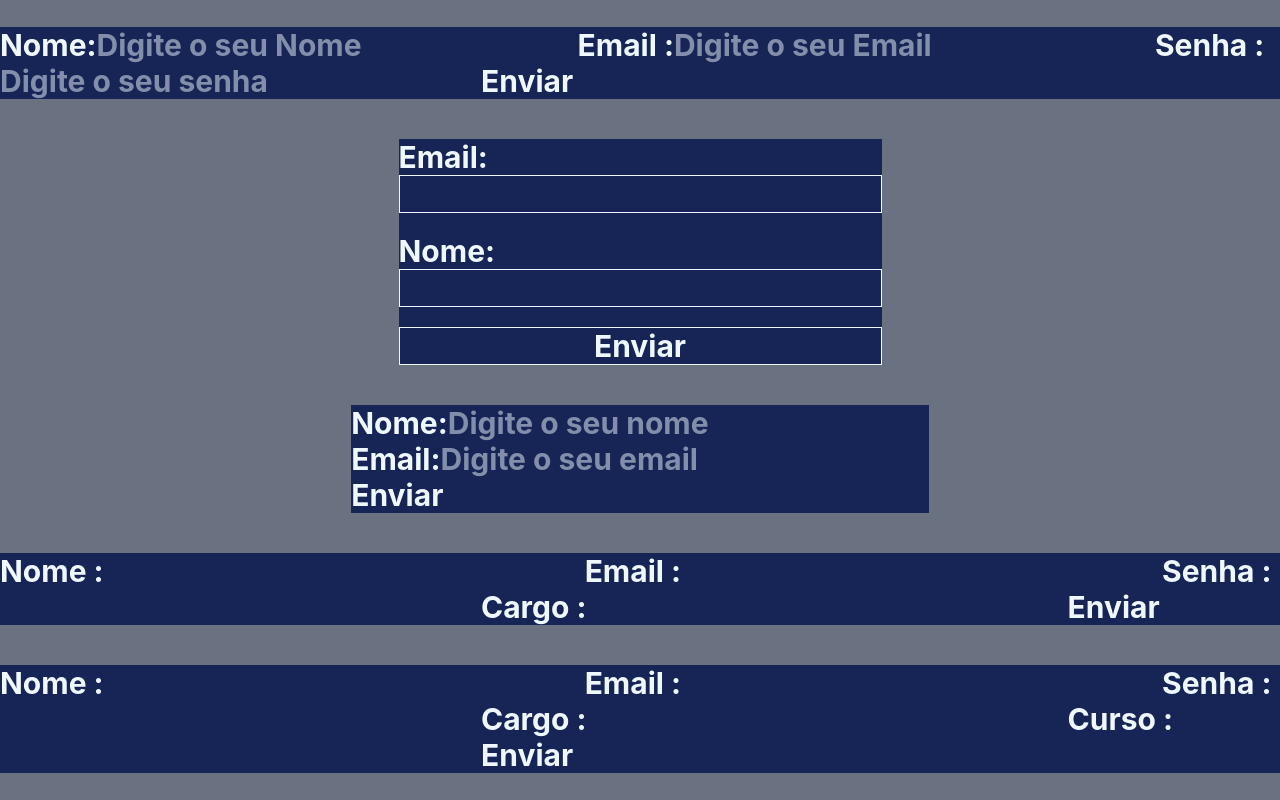
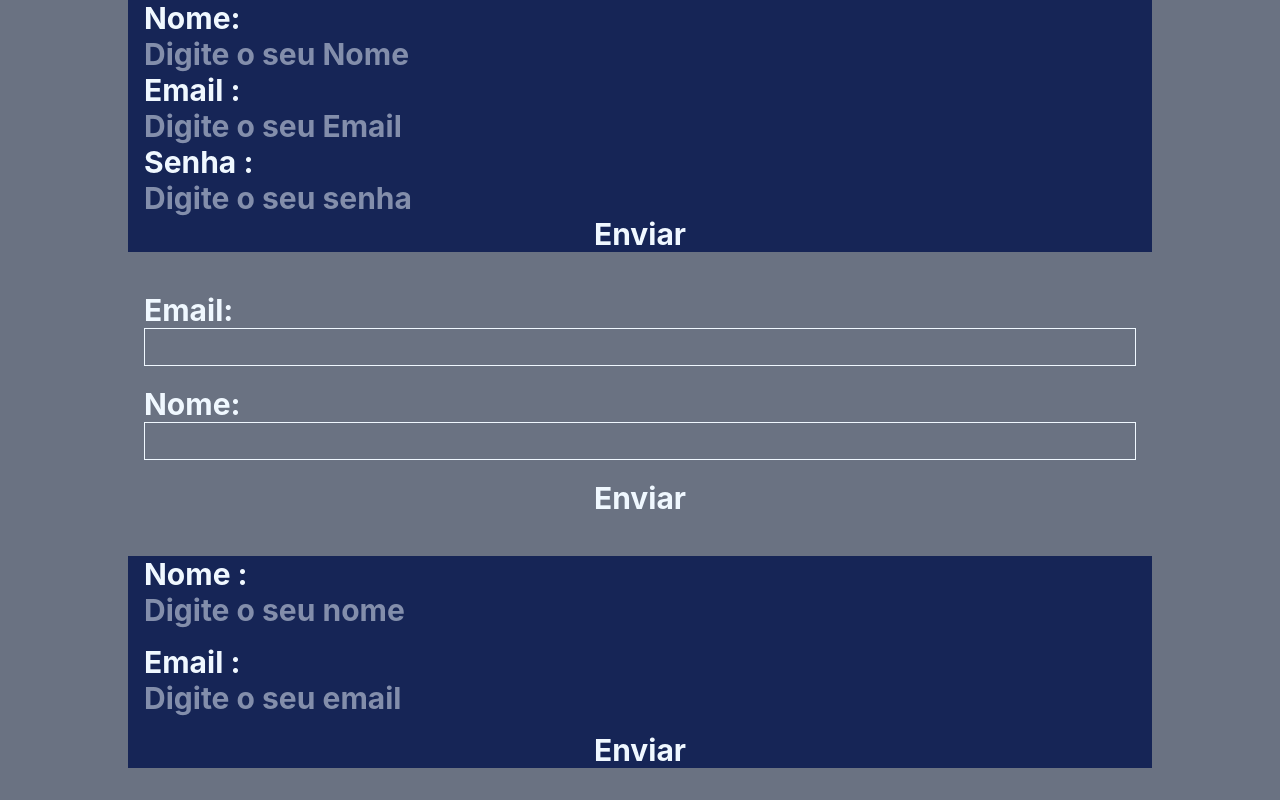
Before and after one commit to Paulo-Borges/FormTest, a React (Vite) app: page / in a window 1280 px wide. Shown: the top 800 px of the page. Built offline with nearby package versions, Linux system fonts and the light colour scheme.

Commit message:
refactor: centralizando na tela

```diff
--- a/src/App.tsx
+++ b/src/App.tsx
@@ -6,19 +6,19 @@ import { ValidationForm } from "./components/ValidationForm";
 
 function App() {
   return (
-    <div className="flex flex-col gap-10 text-3xl font-bold justify-center items-center h-screen bg-gray-500 ">
+    <div className="flex flex-col gap-10 text-3xl font-bold justify-center items-center h-full bg-gray-500">
       <div className=" bg-blue-950 ">
         <MasForm />
       </div>
 
-      <div className=" bg-blue-950 ">
+      <div className=" bg-gray-500 ">
         <ControlledForm />
       </div>
 
-      <div className=" bg-blue-950 ">
+      <div className=" bg-blue-950 flex">
         <ValidationForm />
       </div>
-      <div className=" bg-blue-950 ">
+      <div className=" bg-gray-500">
         <FormCerto />
       </div>
       <div className=" bg-blue-950 ">
--- a/src/components/FinishForm.tsx
+++ b/src/components/FinishForm.tsx
@@ -37,50 +37,58 @@ export const FinishForm = () => {
   };
 
   return (
-    <form onSubmit={handleSubmmit}>
-      <label htmlFor="nome">
+    <form
+      onSubmit={handleSubmmit}
+      className="flex flex-col w-screen max-w-5xl px-4"
+    >
+      <label htmlFor="nome" className="flex flex-col">
         Nome :
         <input
           type="text"
           name="nome"
           value={formData.nome}
           onChange={handleChange}
+          className="border"
         />
       </label>
-      <label htmlFor="email">
+      <label htmlFor="email" className="flex flex-col">
         Email :
         <input
           type="email"
           name="email"
           value={formData.email}
           onChange={handleChange}
+          className="border"
         />
       </label>
-      <label htmlFor="senha">
+      <label htmlFor="senha" className="flex flex-col">
         Senha :
         <input
           type="password"
           name="senha"
           value={formData.senha}
           onChange={HandlePasswordChange}
+          className="border"
         />
       </label>
-      <label htmlFor="cargo">
+      <label htmlFor="cargo" className="flex flex-col">
         Cargo :
         <input
           type="cargo"
           name="cargo"
           value={formData.cargo}
           onChange={handleChange}
+          className="border"
         />
       </label>
-      <label htmlFor="curso">
+      <label htmlFor="curso" className="flex flex-col">
         Curso :
         <input
           type="curso"
           name="curso"
           value={formData.curso}
           onChange={handleChange}
+          className="border"
         />
       </label>
       {error && <span style={{ color: "red", display: "block" }}>{error}</span>}
--- a/src/components/Form.tsx
+++ b/src/components/Form.tsx
@@ -1,7 +1,6 @@
 import { useState } from "react";
 
 export function ControlledForm() {
-  const [error, setError] = useState("");
   const [formData, setFormData] = useState({
     email: "",
     nome: "",
@@ -19,7 +18,10 @@ export function ControlledForm() {
   };
 
   return (
-    <form onSubmit={handleSubmit} className="flex flex-col gap-5">
+    <form
+      onSubmit={handleSubmit}
+      className="flex flex-col gap-5 w-screen max-w-5xl px-4"
+    >
       <div className="flex flex-col">
         <label htmlFor="email">Email:</label>
         <input
@@ -42,8 +44,7 @@ export function ControlledForm() {
           onChange={handleChange}
         />
       </div>
-      {error && <span style={{ color: "red", display: "block" }}>{error}</span>}
-      <button type="submit" className="border">
+      <button type="submit" className="">
         Enviar
       </button>
     </form>
--- a/src/components/FormCerto.tsx
+++ b/src/components/FormCerto.tsx
@@ -36,44 +36,51 @@ export const FormCerto = () => {
   };
 
   return (
-    <form onSubmit={handleSubmit}>
-      <label htmlFor="nome">
+    <form
+      onSubmit={handleSubmit}
+      className="flex flex-col gap-4 w-screen max-w-5xl px-4"
+    >
+      <label htmlFor="nome" className="flex flex-col">
         Nome :
         <input
           type="text"
           name="nome"
           value={formData.nome}
           onChange={handleChange}
+          className="border"
         />
       </label>
 
-      <label htmlFor="email">
+      <label htmlFor="email" className="flex flex-col">
         Email :
         <input
           type="email"
           name="email"
           value={formData.email}
           onChange={handleChange}
+          className="border"
         />
       </label>
 
-      <label htmlFor="senha">
+      <label htmlFor="senha" className="flex flex-col">
         Senha :
         <input
           type="password"
           name="senha"
           value={formData.senha}
           onChange={HandlePasswordChange}
+          className="border"
         />
       </label>
 
-      <label htmlFor="cargo">
+      <label htmlFor="cargo" className="flex flex-col">
         Cargo :
         <input
           type="cargo"
           name="cargo"
           value={formData.cargo}
           onChange={handleChange}
+          className="border"
         />
       </label>
       {error && <span style={{ color: "red", display: "block" }}>{error}</span>}
--- a/src/components/MasForm.tsx
+++ b/src/components/MasForm.tsx
@@ -37,8 +37,11 @@ export const MasForm = () => {
   };
 
   return (
-    <form onSubmit={HandleSubmit}>
-      <label htmlFor="nome">
+    <form
+      onSubmit={HandleSubmit}
+      className="flex flex-col w-screen max-w-5xl px-4"
+    >
+      <label htmlFor="nome" className="flex flex-col">
         Nome:
         <input
           type="text"
@@ -49,7 +52,7 @@ export const MasForm = () => {
         />
       </label>
 
-      <label htmlFor="email">
+      <label htmlFor="email" className="flex flex-col">
         Email :
         <input
           type="email"
@@ -60,7 +63,7 @@ export const MasForm = () => {
         />
       </label>
 
-      <label htmlFor="senha">
+      <label htmlFor="senha" className="flex flex-col">
         Senha :
         <input
           type="password"
--- a/src/components/ValidationForm.tsx
+++ b/src/components/ValidationForm.tsx
@@ -18,10 +18,13 @@ export const ValidationForm = () => {
   };
 
   return (
-    <form onSubmit={handleSubmmit} className="">
+    <form
+      onSubmit={handleSubmmit}
+      className="flex flex-col gap-4 w-screen max-w-5xl px-4"
+    >
       <div>
-        <label htmlFor="nome">
-          Nome:
+        <label htmlFor="nome" className="flex flex-col">
+          Nome :
           <input
             type="nome"
             name="nome"
@@ -32,8 +35,8 @@ export const ValidationForm = () => {
         </label>
       </div>
       <div>
-        <label htmlFor="email">
-          Email:
+        <label htmlFor="email" className="flex flex-col">
+          Email :
           <input
             type="email"
             name="email"
--- a/src/index.css
+++ b/src/index.css
@@ -1,10 +1,4 @@
 @import "tailwindcss";
-
-* {
-  margin: 0;
-  padding: 0;
-  box-sizing: border-box;
-}
 
 body {
   background: #201f1f;
```
Also changed, not shown: 1 other file (tests, documents, lock files or other folders).
